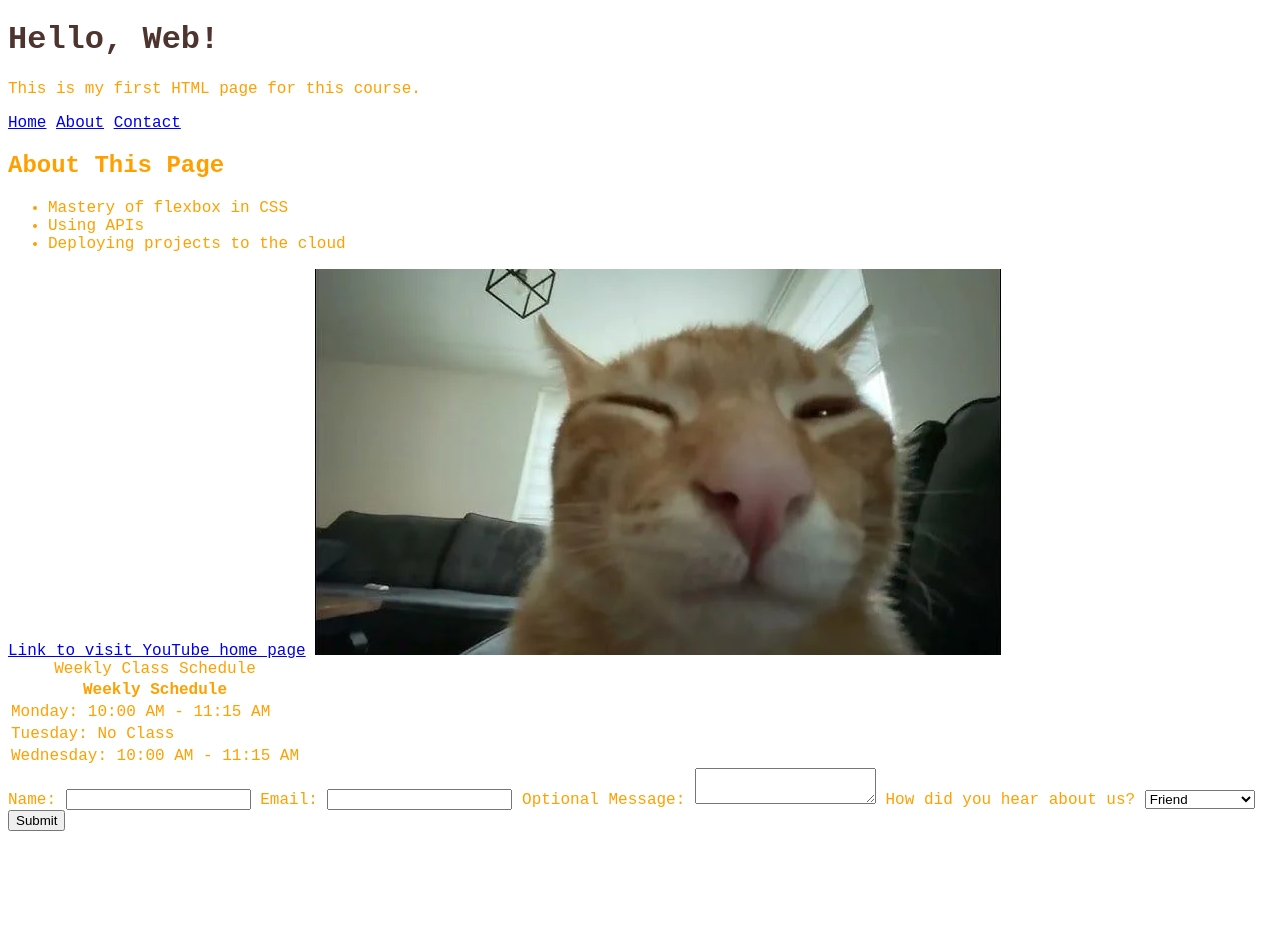
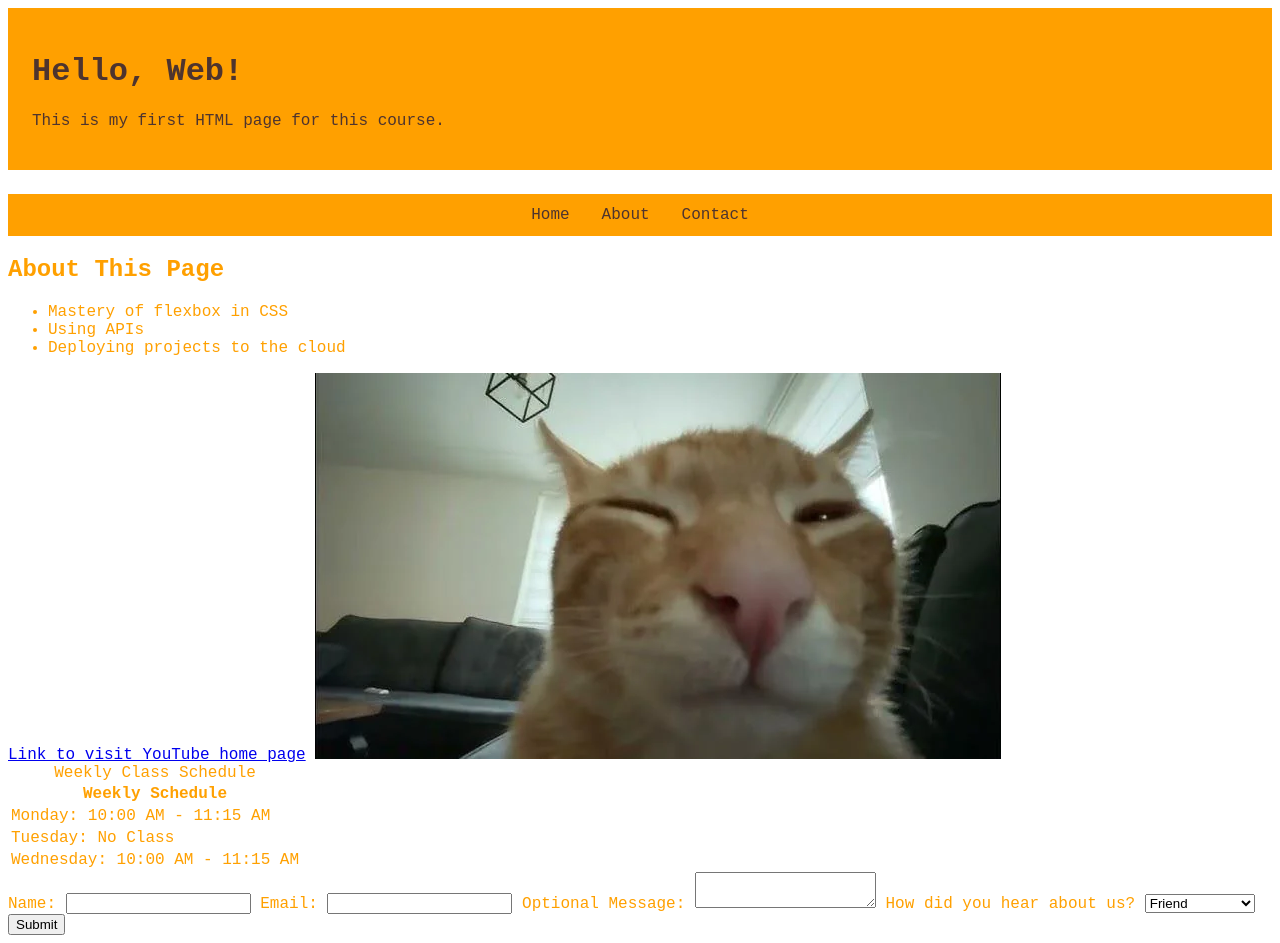
Before and after one commit to jzszymczak/web-dev-labs, a plain HTML site: page index.html in a window 1280 px wide. Before the commit the page ends 839 px from the top, so only its background shows below. Drawn offline with Linux system fonts and the light colour scheme.

Commit message:
Refactor styles.css to improve structure and organization

```diff
--- a/styles.css
+++ b/styles.css
@@ -1,9 +1,39 @@
+/*
+    Name: Jakub Szymczak
+    Lab: 5
+ */
+
 body {
     font-family: MOnospace, courier;
     color: #ffa000;
     max-width: 40px auto;
+    box-sizing: border-box;
 }
 
-h1 {
+header {
+    padding: 24px;
+    background-color: #ffa000;
+    color: #4E342E;
+    margin-bottom: 24px;
+}
+
+header h1 {
     color: #4E342E;
 }
+
+#main-nav {
+    display: flex;
+    gap: 8px;
+    justify-content: center;
+    background-color: #ffa000;
+}
+
+#main-nav a {
+    color: #4E342E;
+    text-decoration: none;
+    padding: 12px;
+}
+
+#main-nav a:hover {
+    background-color: #FFF8E1;
+}
```
